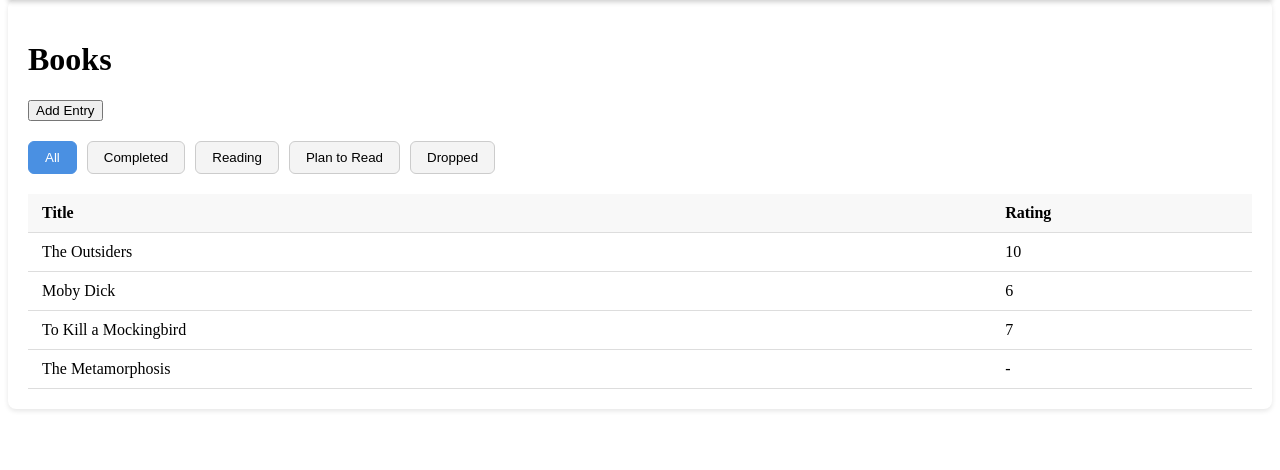
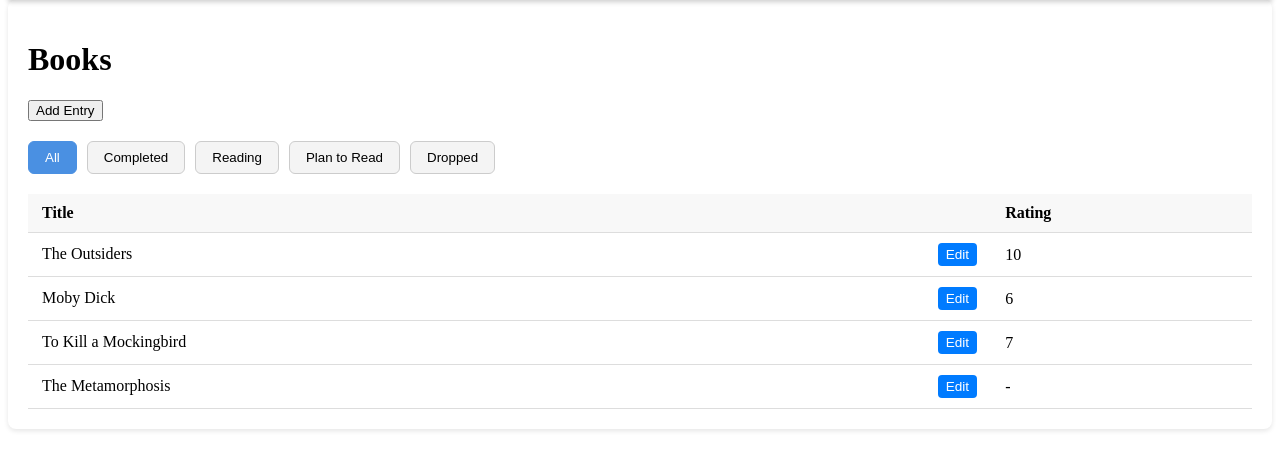
Before and after one commit to KKENN-rook/MyMediaList, a Flask app: page /books in a window 1280 px wide. Shown: the part 74-544 px from the top of the page. Run offline with Flask 3, Linux system fonts and the light colour scheme; the visitor is signed in with stand-in values (Sample User, id 1).

Commit message:
Implement Edit/Delete into add entry modal

```diff
--- a/static/style.css
+++ b/static/style.css
@@ -125,7 +125,9 @@ nav a.active {
 
 /* Title Column */
 .media-table th:first-child,
-.media-table td:first-child {
+.media-table td:first-child
+.media-table th:last-child,
+.media-table td:last-child {
     width: 80%;
 }
 
@@ -202,3 +204,53 @@ nav a.active {
     margin-bottom: 10px;
     font-style: italic;
 }
+
+
+.form-buttons {
+    display: flex;
+    justify-content: space-between;
+    margin-top: 10px;
+}
+
+.delete-btn {
+    display: none;
+    background-color: #ff4c4c;
+    color: white;
+    border: none;
+    padding: 6px 12px;
+    border-radius: 4px;
+    cursor: pointer;
+}
+
+.delete-btn:hover {
+    background-color: #e03e3e;
+}
+
+.title-cell {
+    display: flex;
+    justify-content: space-between;
+    align-items: center;
+}
+
+.title-text {
+    flex: 1;
+    overflow: hidden;
+    text-overflow: ellipsis;
+    white-space: nowrap;
+}
+
+.edit-btn {
+    background-color: #007bff;
+    color: white;
+    border: none;
+    padding: 4px 8px;
+    border-radius: 4px;
+    cursor: pointer;
+    font-size: 0.85em;
+    margin-left: 10px;
+    white-space: nowrap;
+}
+
+.edit-btn:hover {
+    background-color: #0056b3;
+}
--- a/templates/media_list.html
+++ b/templates/media_list.html
@@ -29,7 +29,12 @@
     <tbody>
         {% for item in items %}
         <tr data-status="{{ item['Status'] }}">
-            <td>{{ item['Title'] }}</td>
+            <td class="title-cell">
+                <span class="title-text">{{ item['Title'] }}</span>
+                <button class="edit-btn" data-title="{{ item['Title'] }}"
+                    data-rating="{{ item['Rating'] }}" data-status="{{ item['Status'] }}">Edit
+                </button>
+            </td>
             <td>
                 {% if item['Status'] == 'Completed' and item['Rating'] is not none %}
                 {{ item['Rating'] }}
@@ -42,13 +47,17 @@
     </tbody>
 </table>
 
-<!-- Add Entry Modal -->
-<div id="addEntryModal" class="modal">
+<!-- Entry Modal  -->
+<div id="entryModal" class="modal">
     <div class="modal-content">
         <span class="close">&times;</span>
-        <h2>Add New Entry</h2>
+        <h2 id="modalTitle">Add New Entry</h2>
         <p class="privacy-note">*Your list is private by default.</p>
-        <form method="POST" action="{{ url_for('add_entry', category=category) }}">
+        <form id="entryForm" method="POST" action="{{ url_for('add_entry', category=category) }}">
+
+            <!-- Hidden field to store the original title (used when editing an entry) -->
+            <input type="hidden" name="old_title" id="oldTitle">
+
             <div>
                 <label for="title">Title:</label>
                 <input type="text" id="title" name="title" required>
@@ -75,7 +84,9 @@
                 </select>
             </div>
 
-            <button type="submit">Add Entry</button>
+            <div class="form-buttons">
+                <button type="submit" id="saveBtn">Add Entry</button>
+                <button type="button" id="deleteBtn" class="delete-btn">Delete Entry</button>
         </form>
     </div>
 </div>
@@ -97,16 +108,57 @@
         });
     });
 
-    // Modal open/close logic
-    const modal = document.getElementById("addEntryModal");
-    const btn = document.getElementById("addEntryBtn");
-    const closeBtn = document.querySelector(".close");
+    // ------------ ADD/EDIT/DELETE MODAL ------------
+    const modal = document.getElementById("entryModal");
+    const modalTitle = document.getElementById("modalTitle");
+    const entryForm = document.getElementById("entryForm");
+    const saveBtn = document.getElementById("saveBtn");
+    const deleteBtn = document.getElementById("deleteBtn");
 
-    btn.onclick = () => modal.style.display = "block";
-    closeBtn.onclick = () => modal.style.display = "none";
-    window.onclick = (event) => {
-        if (event.target === modal) modal.style.display = "none";
-    };
+    // Add mode
+    document.getElementById("addEntryBtn").addEventListener("click", () => {
+        modalTitle.textContent = "Add New Entry";
+        entryForm.action = "{{ url_for('add_entry', category=category) }}";
+        saveBtn.textContent = "Add Entry";
+        deleteBtn.style.display = "none";
+        entryForm.reset();
+        modal.style.display = "block";
+    });
+
+    // Edit mode
+    document.querySelectorAll(".edit-btn").forEach(btn => {
+        btn.addEventListener("click", () => {
+            modalTitle.textContent = "Edit Entry";
+            entryForm.action = "{{ url_for('edit_entry', category=category) }}";
+            saveBtn.textContent = "Save Changes";
+            deleteBtn.style.display = "inline-block";
+
+            document.getElementById("oldTitle").value = btn.dataset.title;
+            document.getElementById("title").value = btn.dataset.title;
+            document.getElementById("rating").value = btn.dataset.rating || "";
+            document.getElementById("status").value = btn.dataset.status;
+
+            modal.style.display = "block";
+        });
+    });
+
+    // Close modal
+    document.querySelectorAll(".close").forEach(el => el.addEventListener("click", () => {
+        modal.style.display = "none";
+    }));
+
+    // Confirm delete
+    deleteBtn.addEventListener("click", () => {
+        if (confirm("Are you sure you want to delete this entry?")) {
+            entryForm.action = "{{ url_for('delete_entry', category=category) }}";
+            entryForm.submit();
+        }
+    });
+
+    // Close on click outside modal
+    window.addEventListener("click", e => {
+        if (e.target === modal) modal.style.display = "none";
+    });
 </script>
 
 {% endblock %}
```
